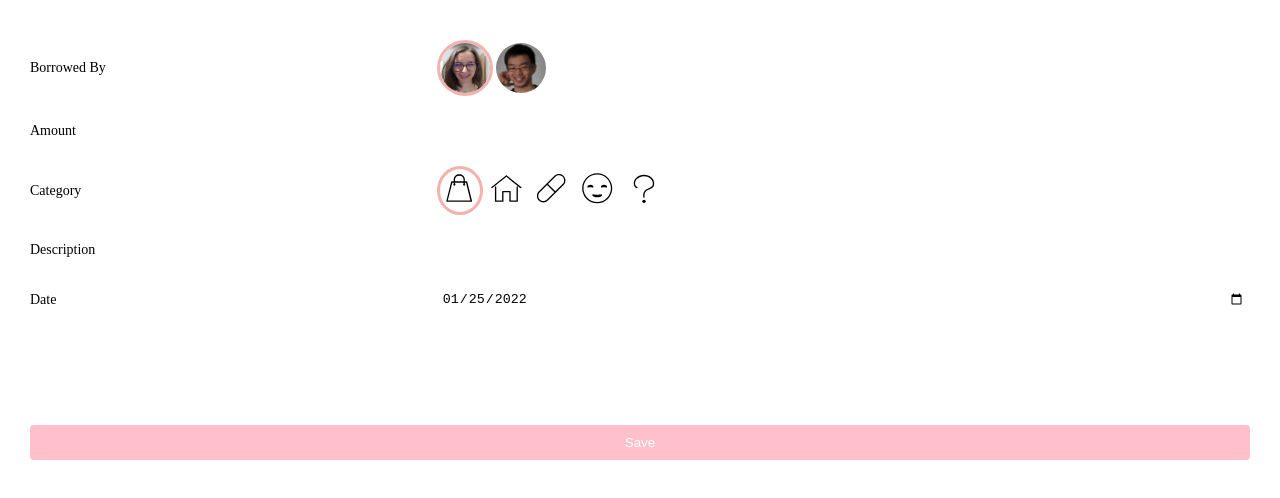
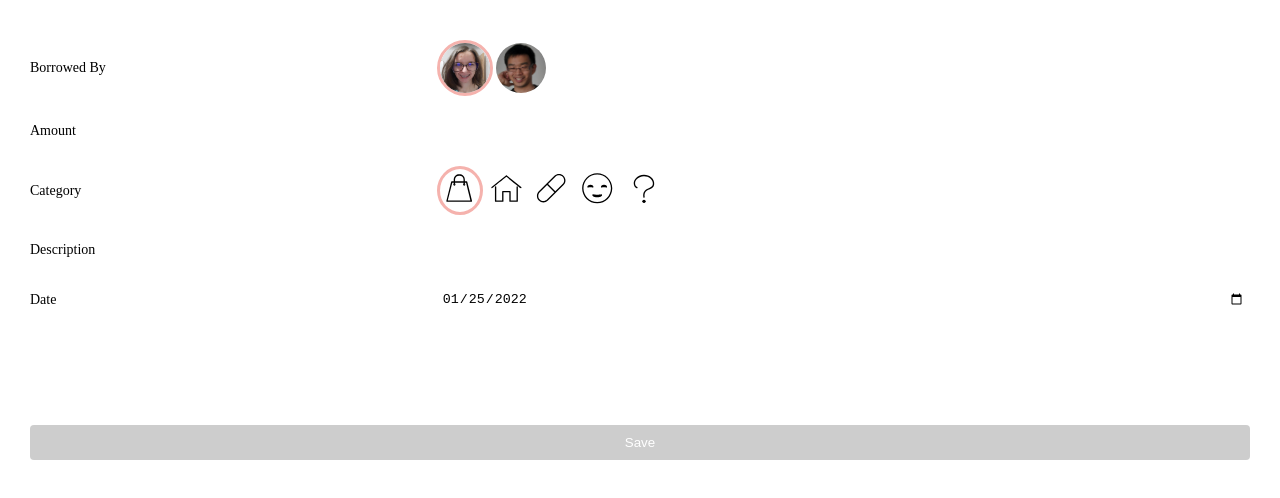
Before and after one commit to kaeruB/suzuchi-ginkou-client, a Next.js app: page /components/TransactionForm in a window 1280 px wide. Shown: the top 498 px of the page. Built offline with nearby package versions, Linux system fonts and the light colour scheme.

Commit message:
add: change color disabled button

```diff
--- a/pages/components/TransactionForm.tsx
+++ b/pages/components/TransactionForm.tsx
@@ -34,6 +34,10 @@ export const TransactionForm: VFC<TransactionFormProps> = (
   const [selectedCategory, setSelectedCategory] = useState<Category>(
     props.defaultValues ? props.defaultValues.category : Category.SHOPPING,
   )
+
+  // TODO: maybe boolean is better? like isAmountVal, isDescVal
+  const [amountVal, setAmountVal] = useState<number>(0)
+  const [descVal, setDescVal] = useState<string>('')
 
   const createRequestBody = (event: SyntheticEvent) => {
     event.preventDefault()
@@ -131,6 +135,7 @@ export const TransactionForm: VFC<TransactionFormProps> = (
               defaultValue={
                 props.defaultValues ? props.defaultValues.amount : ''
               }
+              onInput={(e)=>setAmountVal(e.target.value)}
             />
           </DoubleColumn>
         </FormRow>
@@ -162,6 +167,7 @@ export const TransactionForm: VFC<TransactionFormProps> = (
               defaultValue={
                 props.defaultValues ? props.defaultValues.description : ''
               }
+              onInput={(e)=>setDescVal(e.target.value)}
             />
           </DoubleColumn>
         </FormRow>
@@ -183,8 +189,7 @@ export const TransactionForm: VFC<TransactionFormProps> = (
             />
           </DoubleColumn>
         </FormRow>
-
-        <CustomButton type="submit">
+        <CustomButton disabled={amountVal <= 0 || descVal == ''} type="submit">
           {props.requestMethod === RequestMethod.POST
             ? 'Add Transaction'
             : 'Save'}
--- a/pages/styles/components/button.ts
+++ b/pages/styles/components/button.ts
@@ -9,4 +9,11 @@ export const CustomButton = styled.button`
   border-radius: 4px;
   color: white;
   cursor: pointer;
+  transition: all .3s;
+  :disabled {
+    // TODO set color, and set in other file
+    background: #cdcdcd;
+    cursor: not-allowed;
+    pointer-events: none;
+  }
 `
```
